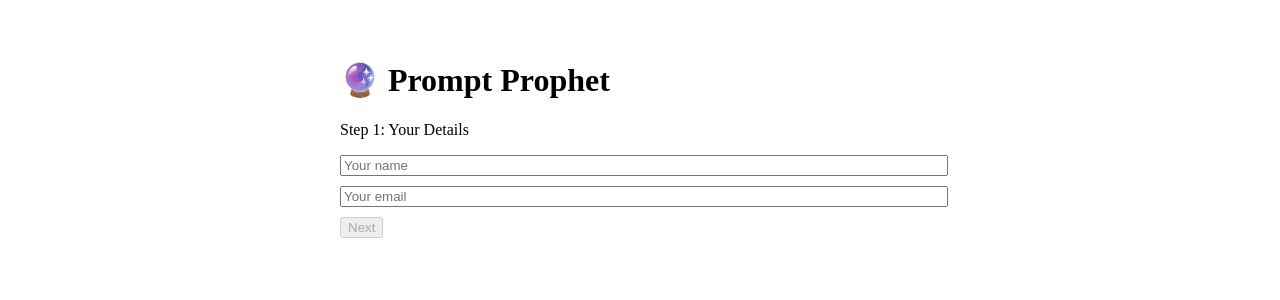
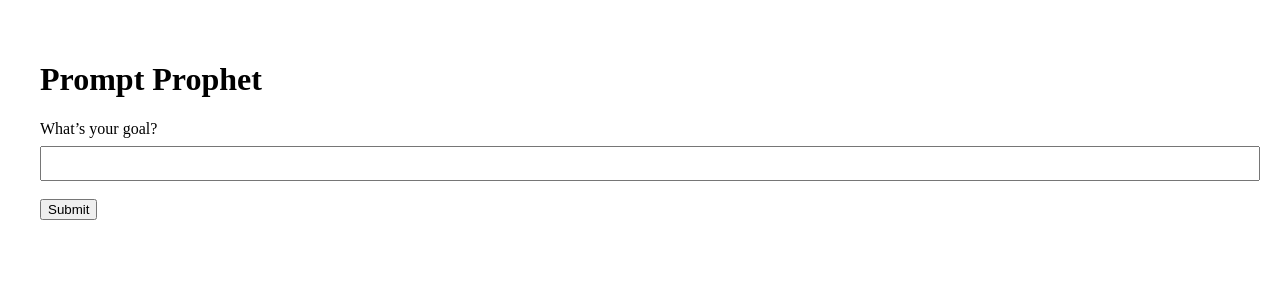
Before and after one commit to mrgoodmaker/prompt-prophet, a Next.js app: page / in a window 1280 px wide. Shown: the top 300 px of the page. Built offline with nearby package versions, Linux system fonts and the light colour scheme.

Commit message:
⚡ Restore full deploy flow

```diff
--- /dev/null
+++ b/pages/api/confirm.js
@@ -0,0 +1,21 @@
+export default async function handler(req, res) {
+  if (req.method !== 'POST') {
+    return res.status(405).json({ error: 'Method not allowed' });
+  }
+
+  const { refinedIntent } = req.body;
+
+  console.log('📥 Received Confirm for:', refinedIntent);
+
+  try {
+    // Fake Layer 2 prompt generation
+    const finalPrompt = `You are an elite AI. Respond to this refined goal: "${refinedIntent}". Guide the user with strategy, tools, and prompt engineering.`;
+
+    console.log('✅ Final Prompt:', finalPrompt);
+
+    return res.status(200).json({ finalPrompt });
+  } catch (error) {
+    console.error('❌ Confirm error:', error);
+    return res.status(500).json({ error: 'Failed to generate final prompt' });
+  }
+}
--- a/pages/api/refine.js
+++ b/pages/api/refine.js
@@ -1,25 +1,19 @@
-import { runPIE } from '../../lib/PIEEngine';
+// /pages/api/refine.js
 
 export default async function handler(req, res) {
+  if (req.method !== 'POST') {
+    return res.status(405).json({ error: 'Method not allowed' });
+  }
+
+  const { intent } = req.body;
+
   try {
-    console.log("⏳ /api/refine called");
+    // Replace this with your actual PIE logic
+    const refinedIntent = `Let’s upgrade this intent: "${intent}" into a power move.`;
 
-    if (req.method !== 'POST') {
-      return res.status(405).json({ error: 'Method not allowed' });
-    }
-
-    const { intent } = req.body || {};
-    if (!intent || !intent.trim()) {
-      return res.status(400).json({ error: 'Missing intent' });
-    }
-
-    const { refinedIntent, finalPrompt } = await runPIE(intent);
-    console.log("✅ Refined output:", refinedIntent);
-
-    // match frontend expectations
-    return res.status(200).json({ refinedIntent, finalPrompt });
-  } catch (err) {
-    console.error("🔥 Error in /api/refine:", err);
-    return res.status(500).json({ error: 'Internal Server Error' });
+    res.status(200).json({ refinedIntent });
+  } catch (error) {
+    console.error('Refine error:', error);
+    res.status(500).json({ error: 'Refinement failed' });
   }
 }
--- a/pages/index.jsx
+++ b/pages/index.jsx
@@ -1,175 +1,87 @@
-import { useState, useEffect } from 'react';
-import { getPromptCount, incrementPromptCount } from '../utils/promptLimit';
+import { useState } from 'react';
 
 export default function Home() {
-  const [step, setStep] = useState(1);
-  const [name, setName] = useState('');
-  const [email, setEmail] = useState('');
   const [intent, setIntent] = useState('');
   const [refinedIntent, setRefinedIntent] = useState('');
-  const [finalPrompt, setFinalPrompt] = useState('');
+  const [showConfirm, setShowConfirm] = useState(false);
   const [loading, setLoading] = useState(false);
-  const [toast, setToast] = useState(null); // 🔥 Toast state
+  const [error, setError] = useState('');
 
-  // Auto-hide toast after 3s
-  useEffect(() => {
-    if (toast) {
-      const timer = setTimeout(() => setToast(null), 3000);
-      return () => clearTimeout(timer);
+  const handleSubmit = async (e) => {
+    e.preventDefault();
+    setLoading(true);
+    setError('');
+    setRefinedIntent('');
+    setShowConfirm(false);
+
+    try {
+      const res = await fetch('/api/refine', {
+        method: 'POST',
+        headers: {
+          'Content-Type': 'application/json',
+        },
+        body: JSON.stringify({ intent }),
+      });
+
+      const data = await res.json();
+
+      if (!res.ok) {
+        throw new Error(data.error || 'Failed to refine intent.');
+      }
+
+      setRefinedIntent(data.refinedIntent);
+      setShowConfirm(true);
+    } catch (err) {
+      setError(err.message);
+    } finally {
+      setLoading(false);
     }
-  }, [toast]);
-
-  const showToast = (message) => {
-    setToast(message);
   };
 
-  const handleRefine = async () => {
-    setLoading(true);
-
-    // 1. Log to Airtable
-    const logRes = await fetch('/api/log', {
-      method: 'POST',
-      headers: { 'Content-Type': 'application/json' },
-body: JSON.stringify({ intent }),
-    });
-    const logData = await logRes.json();
-    showToast("✅ Your intent was logged successfully!");
-
-    // 2. Continue refinement
-    const res = await fetch('/api/refine', {
-      method: 'POST',
-      headers: { 'Content-Type': 'application/json' },
-      body: JSON.stringify({ name, email, intent }),
-    });
-    const data = await res.json();
-   setRefinedIntent(data.refinedIntent ?? 'Something went wrong.');
-    setStep(3);
-    setLoading(false);
-  };
-
-  const handlePrompt = async () => {
-    const count = getPromptCount();
-    if (count >= 10) {
-      showToast("⚠️ Free prompt limit reached (10/day). Upgrade for unlimited.");
-      return;
-    }
-
-    setLoading(true);
-    const res = await fetch('/api/prompt', {
-      method: 'POST',
-      headers: { 'Content-Type': 'application/json' },
-      body: JSON.stringify({ refinedIntent }),
-    });
-    const data = await res.json();
-    setFinalPrompt(data.finalPrompt || 'Prompt generation failed.');
-    setStep(4);
-    incrementPromptCount();
-    setLoading(false);
+  const handleConfirm = () => {
+    alert(`You confirmed: ${refinedIntent}`);
+    // Next: Trigger Layer 2 prompt generation here
   };
 
   return (
-    <main style={{ maxWidth: 600, margin: 'auto', padding: '2rem' }}>
-      <h1>🔮 Prompt Prophet</h1>
+    <div style={{ padding: '2rem' }}>
+      <h1>Prompt Prophet</h1>
 
-      {/* Toast Notification */}
-      {toast && (
-        <div style={{
-          position: 'fixed',
-          top: '20px',
-          right: '20px',
-          backgroundColor: '#333',
-          color: '#fff',
-          padding: '10px 15px',
-          borderRadius: '5px',
-          zIndex: 9999
-        }}>
-          {toast}
+      <form onSubmit={handleSubmit}>
+        <label>
+          What’s your goal?
+          <br />
+          <input
+            type="text"
+            value={intent}
+            onChange={(e) => setIntent(e.target.value)}
+            style={{ width: '100%', padding: '0.5rem', marginTop: '0.5rem' }}
+          />
+        </label>
+        <br /><br />
+        <button type="submit" disabled={loading}>
+          {loading ? 'Refining...' : 'Submit'}
+        </button>
+      </form>
+
+      {refinedIntent && (
+        <div style={{ marginTop: '2rem' }}>
+          <h3>Refined Intent:</h3>
+          <p>{refinedIntent}</p>
+
+          {showConfirm && (
+            <button onClick={handleConfirm} style={{ marginTop: '1rem' }}>
+              Confirm
+            </button>
+          )}
         </div>
       )}
 
-      {step === 1 && (
-        <>
-          <p>Step 1: Your Details</p>
-          <input
-            placeholder="Your name"
-            value={name}
-            onChange={e => setName(e.target.value)}
-            style={{ width: '100%', marginBottom: 10 }}
-          />
-          <input
-            placeholder="Your email"
-            value={email}
-            onChange={e => setEmail(e.target.value)}
-            style={{ width: '100%', marginBottom: 10 }}
-          />
-          <button onClick={() => setStep(2)} disabled={!name || !email}>
-            Next
-          </button>
-        </>
+      {error && (
+        <div style={{ color: 'red', marginTop: '1rem' }}>
+          <p>{error}</p>
+        </div>
       )}
-
-      {step === 2 && (
-        <>
-          <p>Step 2: What do you want to achieve?</p>
-          <textarea
-            placeholder="Describe your goal..."
-            value={intent}
-            onChange={e => setIntent(e.target.value)}
-            style={{ width: '100%', height: 100, marginBottom: 10 }}
-          />
-          <button onClick={() => setStep(1)}>Back</button>{' '}
-          <button onClick={handleRefine} disabled={loading || !intent}>
-            {loading ? 'Refining...' : 'Refine'}
-          </button>
-        </>
-      )}
-
-      {step === 3 && (
-        <>
-          <p>Step 3: Confirm Your Refined Intent</p>
-          <textarea
-            readOnly
-            value={refinedIntent}
-            style={{ width: '100%', height: 100 }}
-          />
-          <div style={{ marginTop: 10 }}>
-            <button onClick={() => setStep(2)}>Edit</button>{' '}
-            <button onClick={handlePrompt} disabled={loading}>
-              {loading ? 'Generating...' : 'Looks Good → Generate Prompt'}
-            </button>
-          </div>
-        </>
-      )}
-
-      {step === 4 && (
-        <>
-          <p>Step 4: Your Copy-Ready Prompt</p>
-          <textarea
-            readOnly
-            value={finalPrompt}
-            style={{ width: '100%', height: 150 }}
-          />
-          <div style={{ marginTop: 10 }}>
-            <button
-              onClick={() => {
-                navigator.clipboard.writeText(finalPrompt);
-                showToast('📋 Prompt copied to clipboard!');
-              }}
-            >
-              Copy Prompt
-            </button>
-            <button onClick={() => setStep(3)} style={{ marginLeft: 10 }}>
-              Back
-            </button>
-            <button onClick={() => setStep(2)} style={{ marginLeft: 10 }}>
-              Refine Again
-            </button>
-            <button onClick={() => window.location.reload()} style={{ marginLeft: 10 }}>
-              Make Another
-            </button>
-          </div>
-        </>
-      )}
-    </main>
+    </div>
   );
 }
```
